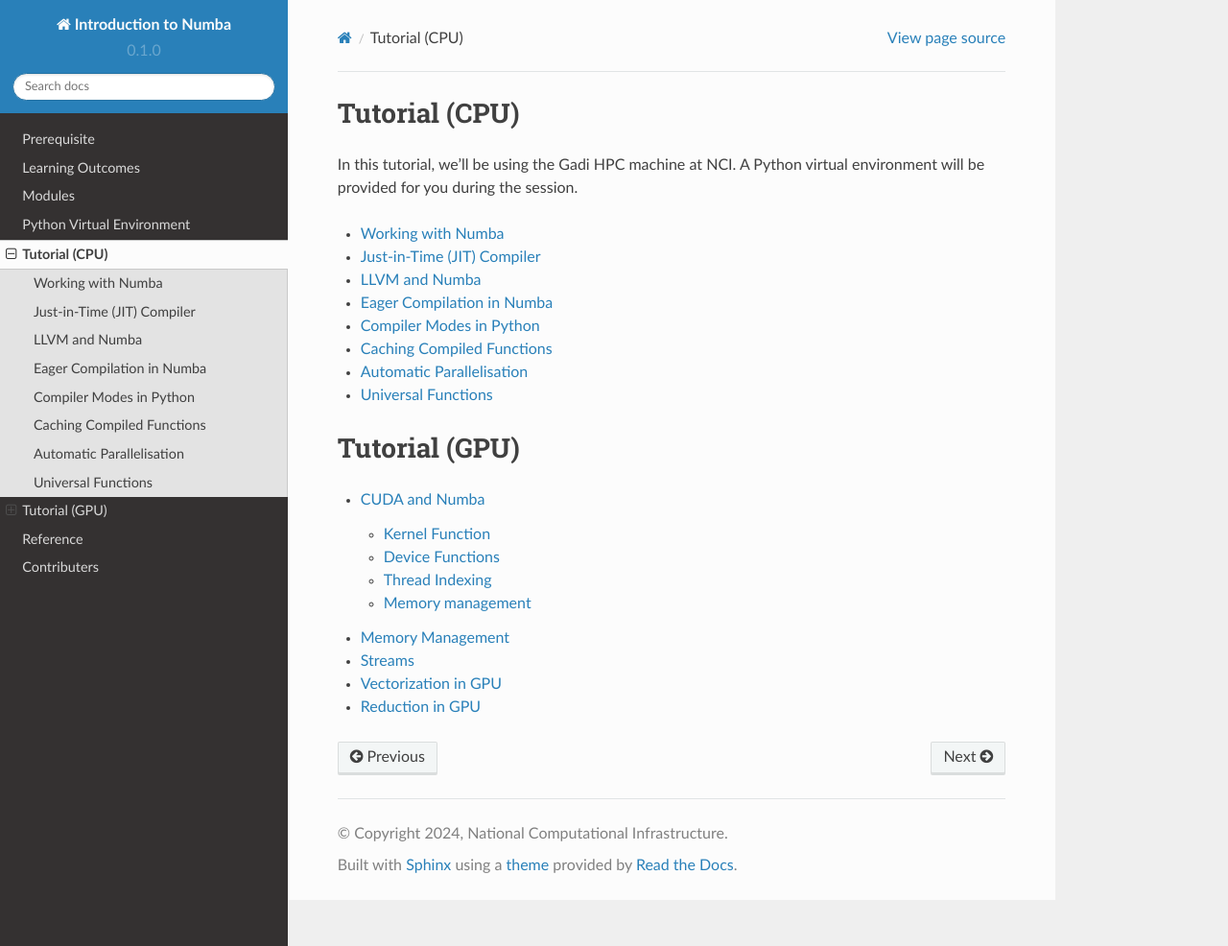
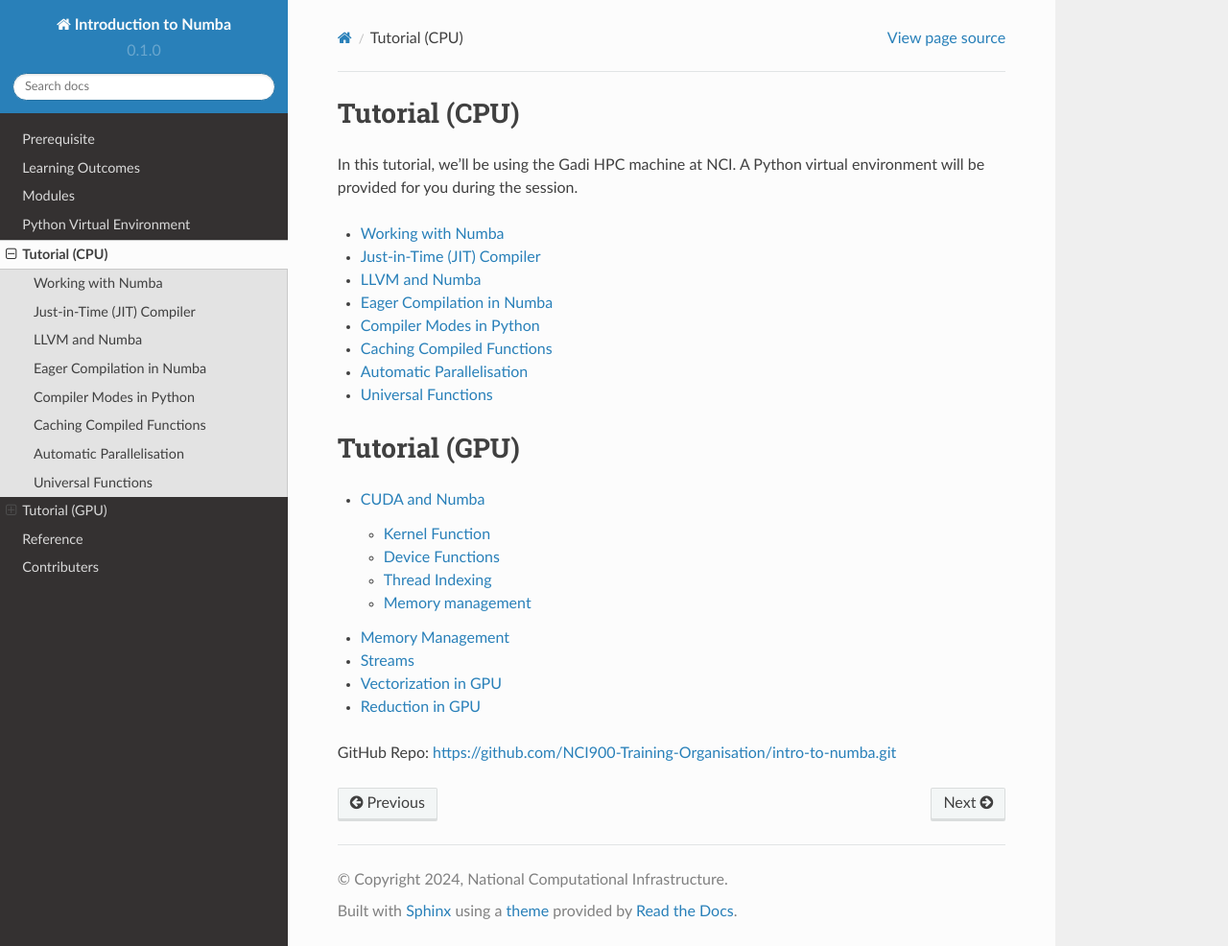
Before and after one commit to josephjohnjj/intro-to-numba, a Sphinx documentation site: the page built from docs/source/tutorial.rst, in a window 1280 px wide and 986 px high. Shown: the whole window at 96% size. Built offline with Sphinx 7.4.7 and the Read the Docs theme 2.0.0, drawn with Linux system fonts in a browser that asks for light colours; pages that are not in the unit, such as notebooks, are missing from menus.

Commit message:
Repo addedd

```diff
--- a/docs/source/tutorial.rst
+++ b/docs/source/tutorial.rst
@@ -26,3 +26,6 @@
     tutorial/GPU/gpu_streams
     tutorial/GPU/gpu_vect
     tutorial/GPU/gpu_reduction
+
+
+GitHub Repo: https://github.com/NCI900-Training-Organisation/intro-to-numba.git
```
